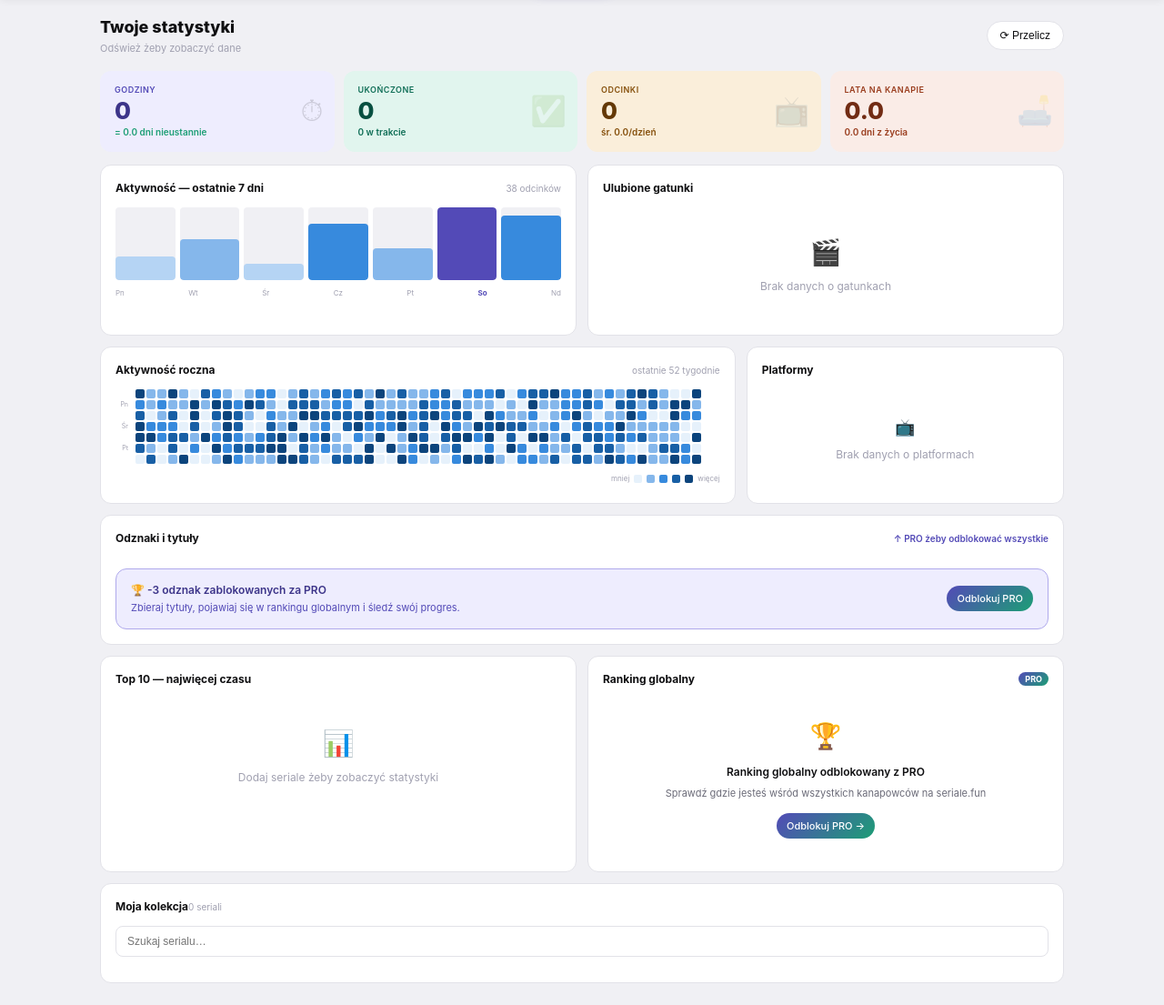
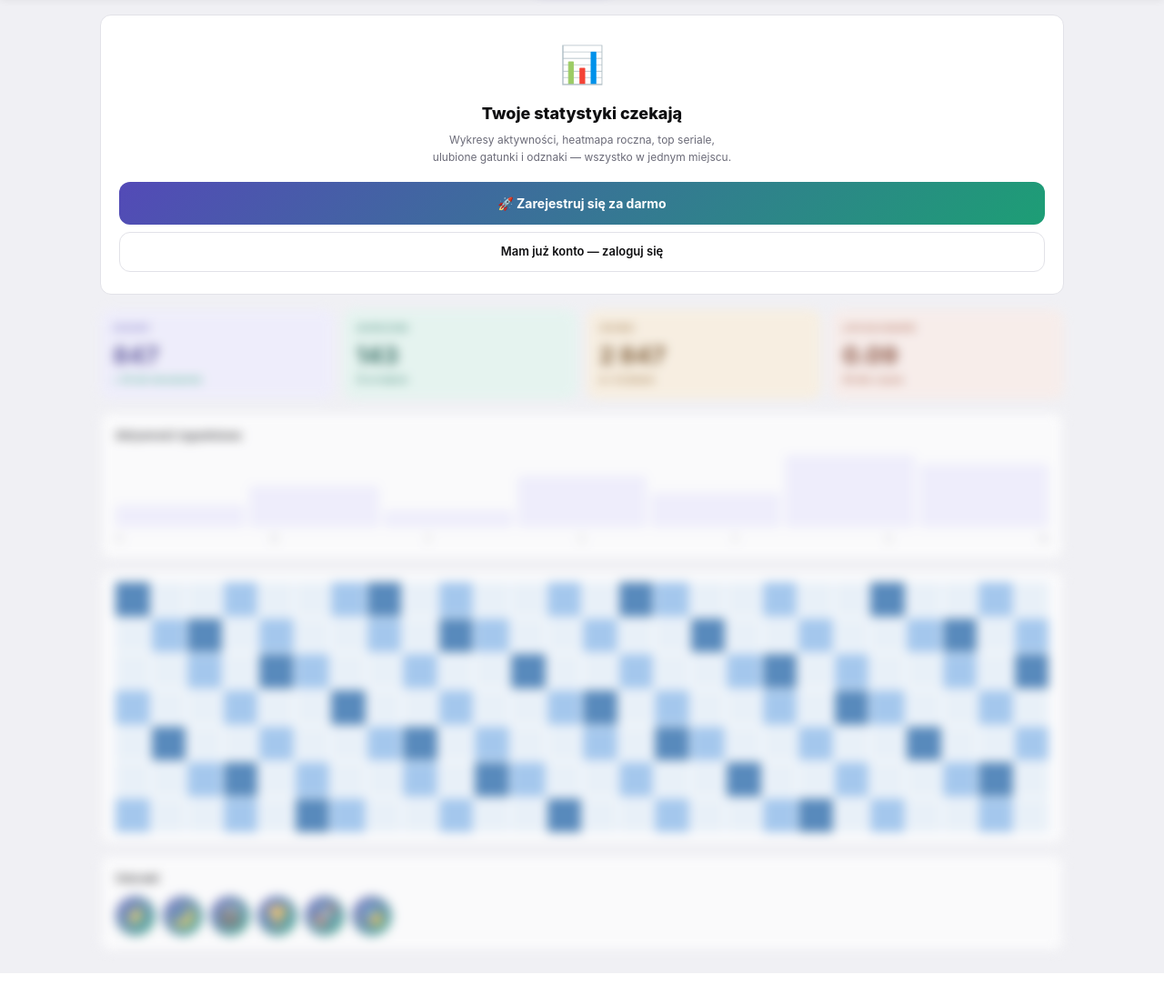
Before and after one commit to MarcinCeg/kanapowiec-v2, a Flask app: page /stats in a window 1280 px wide. Shown: the part 56-1161 px from the top of the page at 91% size. After the commit the page ends 1126 px from the top, so only its background shows below. Run offline with Flask 3, Linux system fonts and the light colour scheme.

Commit message:
Update stats.html

```diff
--- a/templates/stats.html
+++ b/templates/stats.html
@@ -122,6 +122,88 @@
 {% endblock %}
 
 {% block content %}
+{% if is_guest %}
+{# ══════════════════════════════════════════
+   SNEAK PEEK — Statystyki dla gościa
+══════════════════════════════════════════ #}
+<main>
+<style>
+.sneak-wrap{position:relative;overflow:hidden;border-radius:var(--r12)}
+.sneak-blur{filter:blur(6px);pointer-events:none;user-select:none;opacity:.7}
+.sneak-cta{background:var(--s);border:1px solid var(--border);border-radius:var(--r12);padding:24px 20px;text-align:center;margin-bottom:16px}
+.sneak-cta-ico{font-size:40px;margin-bottom:10px}
+.sneak-cta-title{font-size:18px;font-weight:800;color:var(--t);margin-bottom:6px}
+.sneak-cta-sub{font-size:12px;color:var(--m);line-height:1.6;margin-bottom:18px}
+.sneak-btn-reg{display:block;padding:13px;border-radius:12px;border:none;background:linear-gradient(135deg,var(--purple),var(--teal));color:#fff;font-size:14px;font-weight:700;cursor:pointer;margin-bottom:8px;text-decoration:none;text-align:center}
+.sneak-btn-log{display:block;padding:11px;border-radius:12px;border:1.5px solid var(--border);background:transparent;color:var(--t);font-size:13px;font-weight:600;text-decoration:none;text-align:center}
+</style>
+
+<div class="sneak-cta">
+  <div class="sneak-cta-ico">📊</div>
+  <div class="sneak-cta-title">Twoje statystyki czekają</div>
+  <div class="sneak-cta-sub">
+    Wykresy aktywności, heatmapa roczna, top seriale,<br>
+    ulubione gatunki i odznaki — wszystko w jednym miejscu.
+  </div>
+  <a href="/auth/register" class="sneak-btn-reg">🚀 Zarejestruj się za darmo</a>
+  <a href="/auth/login" class="sneak-btn-log">Mam już konto — zaloguj się</a>
+</div>
+
+{# Blurowany podgląd #}
+<div class="sneak-wrap sneak-blur">
+  <div style="display:grid;grid-template-columns:repeat(4,1fr);gap:10px;margin-bottom:14px">
+    <div style="background:#EEEDFE;border-radius:var(--r12);padding:14px">
+      <div style="font-size:9px;font-weight:600;color:#534AB7;text-transform:uppercase;margin-bottom:4px">Godziny</div>
+      <div style="font-size:26px;font-weight:800;color:#3C3489">847</div>
+      <div style="font-size:10px;font-weight:600;color:#1D9E75">= 35 dni nieustannie</div>
+    </div>
+    <div style="background:#E1F5EE;border-radius:var(--r12);padding:14px">
+      <div style="font-size:9px;font-weight:600;color:#0F6E56;text-transform:uppercase;margin-bottom:4px">Ukończone</div>
+      <div style="font-size:26px;font-weight:800;color:#085041">143</div>
+      <div style="font-size:10px;font-weight:600;color:#0F6E56">12 w trakcie</div>
+    </div>
+    <div style="background:#FAEEDA;border-radius:var(--r12);padding:14px">
+      <div style="font-size:9px;font-weight:600;color:#854F0B;text-transform:uppercase;margin-bottom:4px">Odcinki</div>
+      <div style="font-size:26px;font-weight:800;color:#633806">2 847</div>
+      <div style="font-size:10px;font-weight:600;color:#854F0B">śr. 4.2/dzień</div>
+    </div>
+    <div style="background:#FAECE7;border-radius:var(--r12);padding:14px">
+      <div style="font-size:9px;font-weight:600;color:#993C1D;text-transform:uppercase;margin-bottom:4px">Lata na kanapie</div>
+      <div style="font-size:26px;font-weight:800;color:#712B13">0.09</div>
+      <div style="font-size:10px;font-weight:600;color:#993C1D">35 dni z życia</div>
+    </div>
+  </div>
+
+  <div style="background:var(--s);border:1px solid var(--b);border-radius:var(--r12);padding:16px;margin-bottom:12px">
+    <div style="font-size:12px;font-weight:700;color:var(--t);margin-bottom:12px">Aktywność tygodniowa</div>
+    <div style="display:flex;align-items:flex-end;gap:5px;height:80px">
+      {% for h in [32,58,24,72,48,100,88] %}
+      <div style="flex:1;background:#EEEDFE;border-radius:4px;height:{{ h }}%"></div>
+      {% endfor %}
+    </div>
+    <div style="display:flex;justify-content:space-between;margin-top:6px;font-size:8px;color:var(--h)">
+      <span>Pn</span><span>Wt</span><span>Śr</span><span>Cz</span><span>Pt</span><span>So</span><span>Nd</span>
+    </div>
+  </div>
+
+  <div style="display:grid;grid-template-columns:repeat(26,1fr);gap:2px;padding:12px 16px;background:var(--s);border:1px solid var(--b);border-radius:var(--r12);margin-bottom:12px">
+    {% for i in range(182) %}
+    <div style="aspect-ratio:1;border-radius:1px;background:{{ '#185FA5' if i%7==0 else '#85B7EB' if i%3==0 else '#E6F1FB' }}"></div>
+    {% endfor %}
+  </div>
+
+  <div style="background:var(--s);border:1px solid var(--b);border-radius:var(--r12);padding:16px">
+    <div style="font-size:12px;font-weight:700;color:var(--t);margin-bottom:10px">Odznaki</div>
+    <div style="display:flex;gap:8px">
+      {% for ico in ['⚡','🌙','🎬','🏆','🚀','🎭'] %}
+      <div style="width:44px;height:44px;border-radius:50%;background:linear-gradient(135deg,#534AB7,#1D9E75);display:flex;align-items:center;justify-content:center;font-size:20px">{{ ico }}</div>
+      {% endfor %}
+    </div>
+  </div>
+</div>
+</main>
+
+{% else %}
 <main>
 
 <div class="stats-header">
@@ -432,6 +514,8 @@
 </div>
 
 </main>
+</main>
+{% endif %}
 {% endblock %}
 
 {% block scripts %}
```
